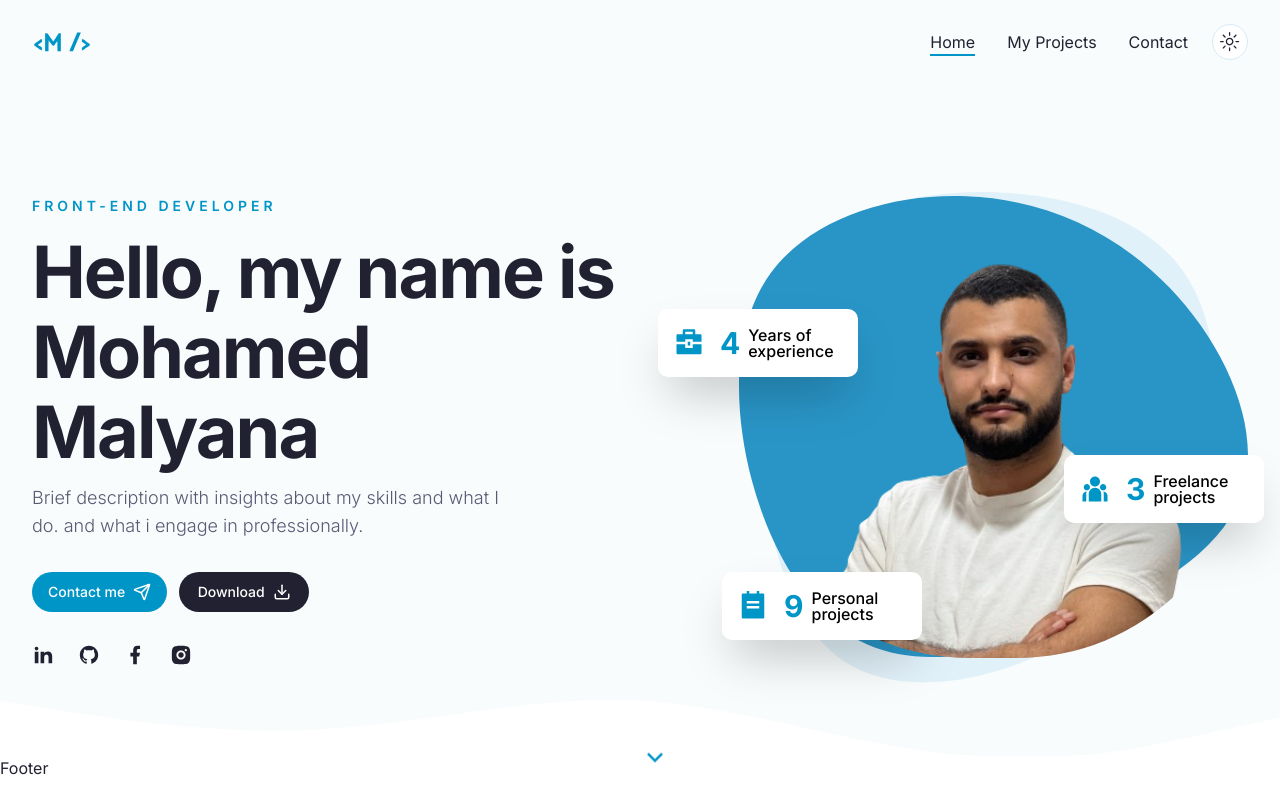
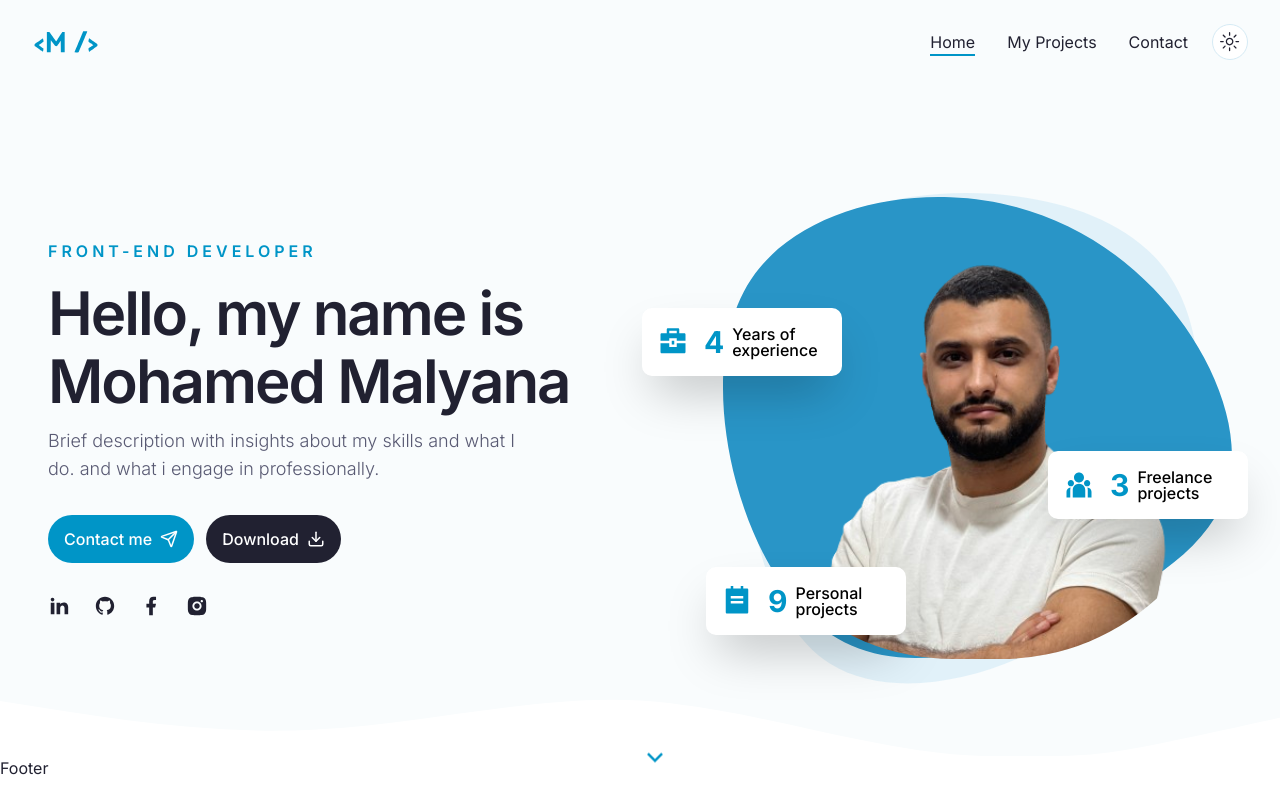
Before and after one commit to MalyanaSkyrim/portfolio, a Next.js app: page / in a window 1280 px wide. Built offline with nearby package versions, Linux system fonts and the light colour scheme.

Commit message:
improve responsivness of Hero section

```diff
--- a/app/globals.css
+++ b/app/globals.css
@@ -1,8 +1,6 @@
 @tailwind base;
 @tailwind components;
 @tailwind utilities;
-
-@layer base {
 
 @layer base {
   :root {
@@ -25,7 +23,7 @@
     --destructive-foreground: 300 0% 100%;
     --border: 8 82% 92%;
     --input: 199 60% 90%;
-    --ring: 9 99% 67%;
+    --ring: 198.3 76.3% 48%;
     --radius: 0.5rem;
     --chart-1: 12 76% 61%;
     --chart-2: 173 58% 39%;
@@ -54,7 +52,7 @@
     --destructive-foreground: 60 9.1% 97.8%;
     --border: 237 22% 23%;
     --input: 237 22% 23%;
-    --ring: 8 99% 67%;
+    --ring: 198.3 76.3% 48%;
     --chart-1: 220 70% 50%;
     --chart-2: 160 60% 45%;
     --chart-3: 30 80% 55%;
@@ -62,7 +60,7 @@
     --chart-5: 340 75% 55%;
   }
 }
-}
+
 
 
 @layer base {
@@ -75,7 +73,7 @@
 }
 
 h1 {
-  @apply text-6xl xl:text-[72px] xl:leading-[80px] tracking-[-2px] font-bold
+  @apply text-[40px] leading-[40px] sm:text-[50px] sm:leading-[50px] md:text-[60px] md:leading-[60px]  2xl:text-[68px] xl:leading-[68px] tracking-[-2px] font-semibold
 }
 
 .subtitle {
--- a/components/DevImg.jsx
+++ b/components/DevImg.jsx
@@ -3,7 +3,7 @@ import React from "react";
 
 const DevImg = () => {
   return (
-    <div className="relative bg-hero-shape w-[510px] h-[462px] bg-no-repeat bg-bottom ">
+    <div className="relative bg-hero-shape w-[510px] h-[462px] bg-no-repeat bg-bottom scale-75 xl:scale-100">
       <div className="overflow-hidden rounded-full h-full">
         <Image src="/hero/developer.png" width={500} height={500} />
       </div>
--- a/components/Hero.jsx
+++ b/components/Hero.jsx
@@ -17,19 +17,21 @@ import Link from "next/link";
 
 const Hero = () => {
   return (
-    <section className="py-12 xl:py-24 h-[84vh] xl:pt-28 bg-hero bg-no-repeat bg-bottom bg-cover dark:bg-none">
-      <div className="container mx-auto">
-        <div className="flex justify-between gap-x-8">
+    <section className="py-12 lg:py-24 h-[84vh] lg:pt-28 bg-hero bg-no-repeat bg-bottom bg-cover dark:bg-none flex items-center">
+      <div className="mx-auto container lg:px-12 2xl:px-0">
+        <div className="flex flex-col justify-between gap-x-8 lg:flex-row">
           <div className="flex max-w-[600px] flex-col justify-center mx-auto lg:mx-0 text-center lg:text-left">
-            <div className="text-sm uppercase font-semibold mb-4 text-primary tracking-[4px]">
+            <div className="text-base uppercase font-semibold mb-4 text-primary tracking-[4px]">
               Front-end Developer
             </div>
-            <h1>Hello, my name is Mohamed Malyana</h1>
+            <h1 className="max-w-[400px] sm:max-w-none mx-auto">
+              Hello, my name is Mohamed Malyana
+            </h1>
             <p className="subtitle max-w-[490px] mx-auto lg:mx-0 mt-3">
               Brief description with insights about my skills and what I do. and
               what i engage in professionally.
             </p>
-            <div className="flex flex-col gap-y-3 sm:flex-row gap-x-3 mx-auto lg:mx-0 mb-8">
+            <div className="flex gap-y-3 gap-x-3 mx-auto lg:mx-0 mb-8">
               <Link href="/contact">
                 <Button className="gap-x-2">
                   Contact me <Send size={18} />
@@ -63,7 +65,7 @@ const Hero = () => {
               icon={<RiTeamFill />}
               endCountNum={3}
             />
-            <div className="bg-hero-shape2-light dark:bg-hero-shape2-dark w-[500px] h-[500px] bg-no-repeat absolute -top-1 -right-2"></div>
+            <div className="bg-hero-shape2-light dark:bg-hero-shape2-dark w-[500px] h-[500px] bg-no-repeat absolute -top-1 -right-2 scale-75 lg:scale-100"></div>
             <DevImg />
           </div>
         </div>
--- a/components/Logo.jsx
+++ b/components/Logo.jsx
@@ -5,7 +5,7 @@ import React from "react";
 const Logo = () => {
   return (
     <Link href="/">
-      <Image src="/logo.svg" alt="logo" width={60} height={60} />
+      <Image src="/logo.svg" alt="logo" width={68} height={68} priority />
     </Link>
   );
 };
--- a/components/ui/button.jsx
+++ b/components/ui/button.jsx
@@ -5,7 +5,7 @@ import { cva } from "class-variance-authority";
 import { cn } from "@/lib/utils";
 
 const buttonVariants = cva(
-  "inline-flex items-center justify-center whitespace-nowrap rounded-full text-sm font-medium ring-offset-background transition-colors focus-visible:outline-none focus-visible:ring-2 focus-visible:ring-ring focus-visible:ring-offset-2 disabled:pointer-events-none disabled:opacity-50",
+  "inline-flex items-center justify-center whitespace-nowrap rounded-full text-sm sm:text-base font-medium ring-offset-background transition-colors focus-visible:outline-none focus-visible:ring-2 focus-visible:ring-ring focus-visible:ring-offset-2 disabled:pointer-events-none disabled:opacity-50",
   {
     variants: {
       variant: {
@@ -20,7 +20,7 @@ const buttonVariants = cva(
         link: "text-primary underline-offset-4 hover:underline",
       },
       size: {
-        default: "h-10 px-4 py-2 min-w-[130px]",
+        default: "h-10 px-4 py-2 min-w-[130px] sm:h-12",
         sm: "h-9 rounded-md px-3",
         lg: "h-11 rounded-md px-8",
         icon: "h-10 w-10",
```
